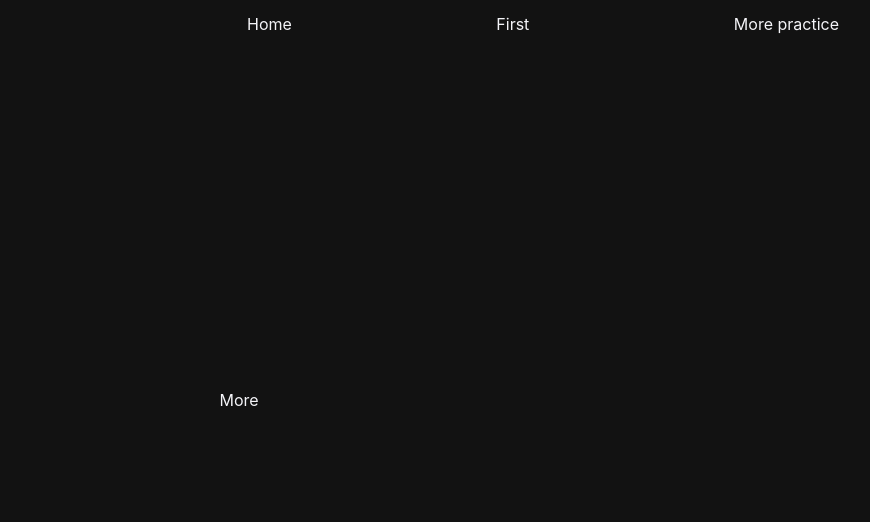
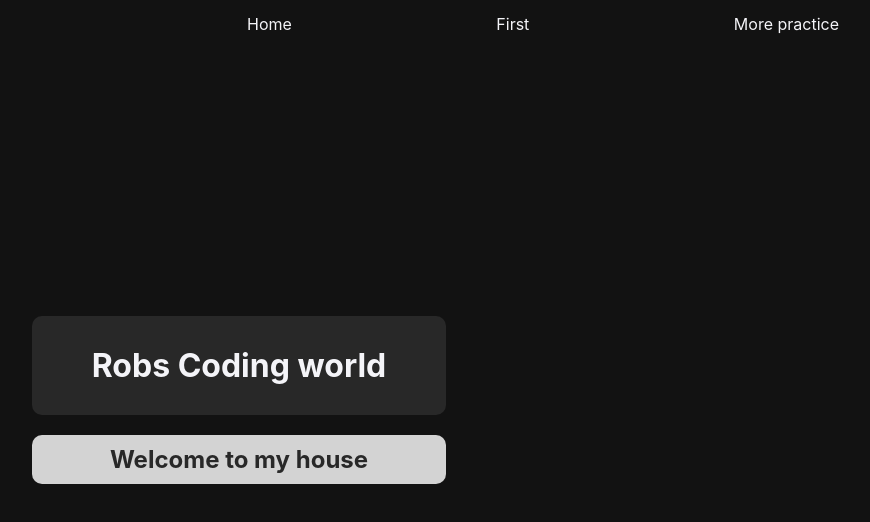
Before and after one commit to robonexx/reactBasics, a React (Create React App) app: page /more in a window 1280 px wide. Shown: the top 522 px of the page, without its empty margins (401-1271 px from the left). Built offline with nearby package versions, Linux system fonts and the light colour scheme.

Commit message:
Added components

```diff
--- a/src/App.css
+++ b/src/App.css
@@ -95,3 +95,15 @@ ul a {
 .btn.second:hover {
   background: tomato;
 }
+
+.title {
+  padding:  30px 60px;
+  background: #282828;
+  border-radius: 10px;
+}
+.subtitle {
+  padding: 10px 20px;
+  background: lightgray;
+  color: #282828;
+  border-radius: 10px;
+}
--- /dev/null
+++ b/src/components/Title.js
@@ -0,0 +1,9 @@
+export default function Title() {
+    return (
+        <div>
+            <h1 className="title">Robs Coding world</h1>
+            <br />
+            <h2 className="subtitle">Welcome to my house</h2>
+        </div>
+    )
+}
--- a/src/pages/More.js
+++ b/src/pages/More.js
@@ -1,10 +1,12 @@
 import React from 'react';
-
+import Title from '../components/Title';
 
 const More = () => {
-    return (
-        <div>More</div>
-     );
-}
+  return (
+    <div>
+      <Title />
+    </div>
+  );
+};
 
 export default More;
```
